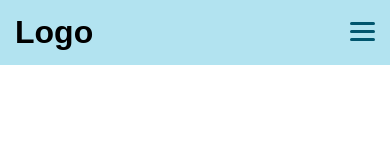
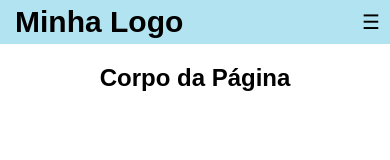
Before and after one commit to Jayro-Gandarella/Desenvolvimento-em-HTML5-e-CSS3, a plain HTML site: page Cabeçalho/cabecalho.html in a window 390 px wide. Drawn offline with Linux system fonts and the light colour scheme.

Commit message:
menu responsivo
Continuação para menu responsivo.

```diff
--- a/Cabeçalho/Estilos/style.css
+++ b/Cabeçalho/Estilos/style.css
@@ -2,6 +2,8 @@
     margin: 0px;
     padding: 0px;
     font-family: Arial, Helvetica, sans-serif;
+    text-decoration: none;
+    list-style: none;
 }
 
 :root { /* paleta azul */
@@ -16,144 +18,114 @@
     --cor8:#000000;
 }
 
-/*  paleta roxa
-:root {
-    --cor0:#ffffff;
-    --cor1:#ffd6ff;
-    --cor2:#fcc4fc;
-    --cor3:#ffafff;
-    --cor4:#ff99ff;
-    --cor5:#ff77ff;
-    --cor6:#c430c4;
-    --cor7:#8a158a;
-    --cor8:#000000;
-}
-*/
-
-#cabecalho {
+nav {
     display: flex;
+    justify-content: space-between;
     align-items: center;
-    justify-content: space-between;
-    min-width: 320px;
-    height: 100px;
-    background-color:  var(--cor2);
+    background-color: var(--cor2);
+    height: 65px;
+    width: 100%;
 }
 
-#logo {
-    margin: 0px 15px 0px 15px;
+ul {
+    display: flex;
 }
 
-#menu-principal {
-    margin: 15px;
+nav li {
+    margin-right: 15px;
 }
 
-#menu-principal > a {
-    text-decoration: none;
-    margin-right: 10px;
-    color: var(--cor8);
+nav a {
+    padding: 5px;
+    color:var(--cor7);
 }
 
-#menu-principal > a:hover {
-    background-color: var(--cor7);
-    border-radius: 5px;
+nav a:hover {
+    background-color: var(--cor5);
     color: var(--cor0);
     padding: 5px;
-    margin-right: 0px;
+    border-radius: 10px;
 }
 
-#menu-hamburguer {
-    margin-right: 40px;
+.logo {
+    font-size: 30px;
+    margin: 15px;
+    font-weight: bold;
+}
+
+h1 {
+    margin-top: 20px;
+    text-align: center;
+}
+
+#check {
     display: none;
 }
 
-#checkbox-menu {
+.checkbtn {
+    display: none;
     position: absolute;
-    opacity: 0%;
+    right: 10px;
+    top: 10px;
+    background-color: transparent;
+    border: none;
+    font-size: 20px;
+    cursor: pointer;
 }
 
-#menu-hamburguer label {
-    cursor: pointer;
-    position: relative;
-    height: 22px;
-    width: 25px;
+@media (max-width: 626px) {
+    nav {
+        flex-direction: column;
+        height: 75px;
     }
 
-#menu-hamburguer label span {
-    position: absolute;
-    height: 3px;
-    width: 100%;
-    border-radius: 30px;
-    background-color: var(--cor7);
-    transition: 0.25s ease-in-out;
+    .logo {
+        margin: 0px;
+        padding: 3px;
     }
 
-#menu-hamburguer label span:nth-child(1) {
-    top: 0px;
+    ul {
+        padding: 5px;
+        margin: 3px;
+    }
 }
 
-#menu-hamburguer label span:nth-child(2) {
-    top: 8px;
+@media (max-width: 444px) {
+    nav {
+        display: block;
+        height: auto;
+        text-align: center;
     }
 
-#menu-hamburguer label span:nth-child(3) {
-    top: 16px;
+    .logo {
+        text-align: left;
+        padding: 5px;
+        margin-left: 10px;
     }
 
-#checkbox-menu:checked + label span:nth-child(1) {
-    transform: rotate(-45deg);
-    top: 8px;
-}
-
-#checkbox-menu:checked + label span:nth-child(2) {
-    opacity: 0;
-}
-
-#checkbox-menu:checked + label span:nth-child(3) {
-    transform: rotate(45deg);
-    top: 8px;
-}
-
-@media screen and (max-width: 508px) {
-    #cabecalho {
+    .checkbtn {
         display: block;
     }
 
-    #logo {
-        text-align: center;
+    .menu {
+        display: block;
+        position: fixed;
+        width: 85px;
+        top: 44px;
+        margin: 0px;
+        background-color: var(--cor2);
+        left: -100%;
     }
 
-    #logo > h1 {
-        padding-top: 15px;
+    .menu li {
+        display: block;
+        text-align: center;
+        margin: 0px;
+        padding: 5px;
     }
 
-    #menu-principal {
-        text-align: center;
-    }
+    #check:checked ~ ul {
+        left: 0;
     }
 
-@media screen and (max-width: 400px) {
-    #cabecalho {
-        display: flex;
 }
-
-    #logo {
-        text-align: left;
-    }
-
-    #logo h1 {
-        padding: 0px;
-    }
-
-    #menu-principal {
-        display: none;
-    }
-
-    #cabecalho {
-        height: 65px;
-    }
-
-    #menu-hamburguer {
-        display: flex;
-        text-align: right;
-    }
-}
--- a/Cabeçalho/cabecalho.html
+++ b/Cabeçalho/cabecalho.html
@@ -8,27 +8,31 @@
     <title>Cabeçalho</title>
 </head>
 <body>
-    <header id="cabecalho">
-        <div id="logo">
-            <h1>Logo</h1>
-        </div>
-        <div id="menu-principal">
-            <a href="#">Opção 1</a>
-            <a href="#">Opção 2</a>
-            <a href="#">Opção 3</a>
-            <a href="#">Opção 4</a>
-            <a href="#">Opção 5</a>
-        </div>
-        <div id="menu-hamburguer">
-            <input type="checkbox" id="checkbox-menu">
-            <label for="checkbox-menu">
-                <span></span>
-                <span></span>
-                <span></span>
-            </label>
-        </div>
+    <header>
+        <nav>
+            <input type="checkbox" id="check">
+            <label for="check" class="checkbtn">&#9776</label>
+
+            <div class="logo">
+                Minha Logo
+            </div>
+            <ul class="menu">
+                <li><a href="#">Opção 1</a></li>
+                <li><a href="#">Opção 2</a></li>
+                <li><a href="#">Opção 3</a></li>
+                <li><a href="#">Opção 4</a></li>
+                <li><a href="#">Opção 5</a></li>
+            </ul>
+        </nav>
 
     </header>
 
+    <section>
+        <h1>Corpo da Página</h1>
+    </section>
+
+    <footer>
+
+    </footer>
 </body>
 </html>
```
Lines whose indentation alone changed are shown as unchanged.
